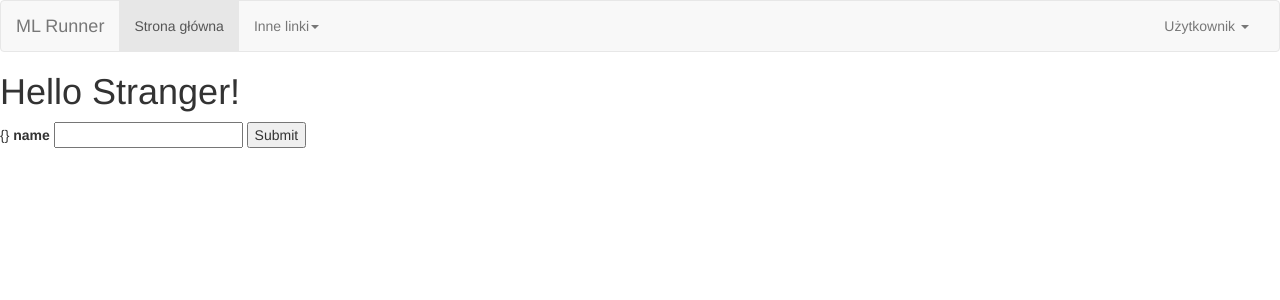
After one commit to shnela/ml_runner, a Flask app: page /login/ in a window 1280 px wide. The commit adds this page. Shown: the top 300 px of the page. Run offline with Flask 2, Linux system fonts and the light colour scheme; some libraries are stand-ins or nearby versions.

Commit message:
Flask-WTF - auto generated HTML forms

```diff
--- a/main.py
+++ b/main.py
@@ -1,18 +1,48 @@
-from flask import Flask, render_template, request
+from flask import (
+    Flask,
+    render_template,
+    request,
+    redirect,
+    url_for,
+    session
+)
 from flask_bootstrap import Bootstrap
+from flask_wtf import FlaskForm
+from wtforms import StringField, SubmitField
+from wtforms.validators import DataRequired, ValidationError
+import os
 
 app = Flask(__name__)
+app.config['SECRET_KEY'] = os.environ.get('SECRET_KEY')
 Bootstrap(app)
+
+
+class LoginForm(FlaskForm):
+    name = StringField('name', validators=[DataRequired()])
+    submit = SubmitField('Submit')
+
+    def validate_name(self, field):
+        if field.data and field.data.lower() == 'admin':
+            raise ValidationError("You can't log in as admin")
 
 
 @app.route('/')
 def index():
-    # show request here
     user_info = {
-        'name': request.args.get('name', 'Mike'),
+        'name': session.get('name', 'Unknown'),
         'age': int(request.args.get('age', 42)),
     }
     return render_template('index.html', user_info=user_info)
+
+
+@app.route('/login/', methods=['GET', 'POST'])
+def login():
+    # show diff between GET and POST
+    form = LoginForm()
+    if form.validate_on_submit():
+        session['name'] = form.name.data
+        return redirect(url_for('index'))
+    return render_template('auth/login.html', form=form)
 
 
 @app.route('/user/<name>/<amount>/')
--- a/requirements.txt
+++ b/requirements.txt
@@ -2,8 +2,10 @@ click==7.1.2
 dominate==2.6.0
 Flask==1.1.2
 Flask-Bootstrap==3.3.7.1
+Flask-WTF==0.14.3
 itsdangerous==1.1.0
 Jinja2==2.11.2
 MarkupSafe==1.1.1
 visitor==0.1.3
 Werkzeug==1.0.1
+WTForms==2.3.3
--- /dev/null
+++ b/templates/auth/login.html
@@ -0,0 +1,13 @@
+{% extends "base.html" %}
+
+{% block content %}
+  <h1>Hello {% if name %}{{ name }}{% else %}Stranger{% endif %}!</h1>
+  <div>
+    <form method="POST">
+      {{ form.csrf_token }}
+      {{ form.errors }}
+      {{ form.name.label }} {{ form.name(size=20) }}
+      {{ form.submit }}
+    </form>
+  </div>
+{% endblock content %}
--- a/templates/base.html
+++ b/templates/base.html
@@ -35,6 +35,7 @@
           <a href="#" class="dropdown-toggle" data-toggle="dropdown" role="button" aria-haspopup="true"
              aria-expanded="false">Użytkownik <span class="caret"></span></a>
           <ul class="dropdown-menu">
+            <li><a href="{{ url_for('login') }}">Log in</a></li>
             <li><a href="#">Log out</a></li>
           </ul>
         </li>
```
Also changed, not shown: auxilary_code/remove_elements_from_dict.py (added, +7 -0 lines), README.md.
